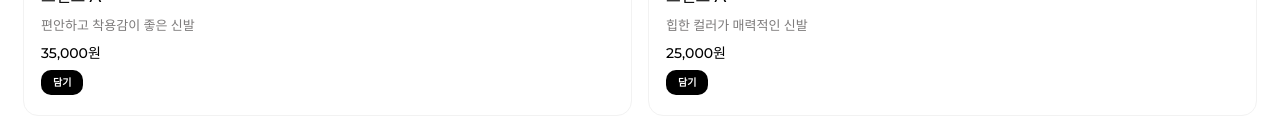
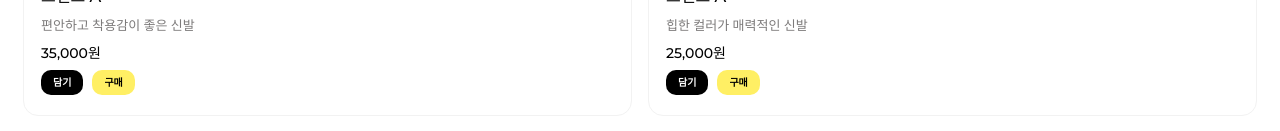
Before and after one commit to jjinheeWorld/shooking, a React (Vite) app: page / in a window 1280 px wide. Shown: the part 458-589 px from the top of the page. Built offline with nearby package versions, Linux system fonts and the light colour scheme.

Commit message:
style: update button color

```diff
--- a/src/components/Button.jsx
+++ b/src/components/Button.jsx
@@ -1,7 +1,12 @@
-const Button = ({ text, onClick, isDisabled = false }) => {
+const Button = ({ text, onClick, color, isDisabled = false }) => {
+  const colorVariants = {
+    yellow: "text-black bg-[#FFEF64]",
+    gray: "px-[11px] text-black bg-[#D8D8D8]",
+  };
+
   return (
     <button
-      className={`self-start btn ${isDisabled ? "btn-disabled" : ""}`}
+      className={`self-start btn ${colorVariants[color]}`}
       disabled={isDisabled}
       onClick={onClick}
     >
--- a/src/components/ProductCard.jsx
+++ b/src/components/ProductCard.jsx
@@ -24,11 +24,15 @@ const ProductCard = ({ id, name, content, price, isInCart }) => {
         <div className="text-base font-medium">{name}</div>
         <div className="text-[13px] font-normal text-[#7c7a7a]">{content}</div>
         <div className="text-sm font-medium">{formatPrice(price)}</div>
-        <Button
-          text={isInCart ? "담김!" : "담기"}
-          onClick={onClickAddToCart}
-          isDisabled={isInCart}
-        />
+        <div className="flex gap-[9px]">
+          <Button
+            text={isInCart ? "담김!" : "담기"}
+            onClick={onClickAddToCart}
+            isDisabled={isInCart}
+            color={isInCart && "gray"}
+          />
+          <Button text={"구매"} color={"yellow"} />
+        </div>
       </div>
     </div>
   );
--- a/src/index.css
+++ b/src/index.css
@@ -36,8 +36,4 @@
   .btn {
     @apply px-[12px] py-[5px] text-[10px] font-bold text-white bg-black rounded-[10px];
   }
-
-  .btn-disabled {
-    @apply px-[11px] text-black bg-[#D8D8D8];
-  }
 }
--- a/src/output.css
+++ b/src/output.css
@@ -572,15 +572,6 @@ body {
   color: rgb(255 255 255 / var(--tw-text-opacity, 1));
 }
 
-.btn-disabled {
-  --tw-bg-opacity: 1;
-  background-color: rgb(216 216 216 / var(--tw-bg-opacity, 1));
-  padding-left: 11px;
-  padding-right: 11px;
-  --tw-text-opacity: 1;
-  color: rgb(0 0 0 / var(--tw-text-opacity, 1));
-}
-
 .fixed {
   position: fixed;
 }
@@ -703,6 +694,10 @@ body {
   gap: 7px;
 }
 
+.gap-\[9px\] {
+  gap: 9px;
+}
+
 .self-start {
   align-self: flex-start;
 }
@@ -732,6 +727,16 @@ body {
   border-color: rgb(242 242 242 / var(--tw-border-opacity, 1));
 }
 
+.bg-\[\#D8D8D8\] {
+  --tw-bg-opacity: 1;
+  background-color: rgb(216 216 216 / var(--tw-bg-opacity, 1));
+}
+
+.bg-\[\#FFEF64\] {
+  --tw-bg-opacity: 1;
+  background-color: rgb(255 239 100 / var(--tw-bg-opacity, 1));
+}
+
 .bg-black {
   --tw-bg-opacity: 1;
   background-color: rgb(0 0 0 / var(--tw-bg-opacity, 1));
@@ -749,6 +754,11 @@ body {
 .object-cover {
   -o-object-fit: cover;
      object-fit: cover;
+}
+
+.px-\[11px\] {
+  padding-left: 11px;
+  padding-right: 11px;
 }
 
 .px-\[23px\] {
```
